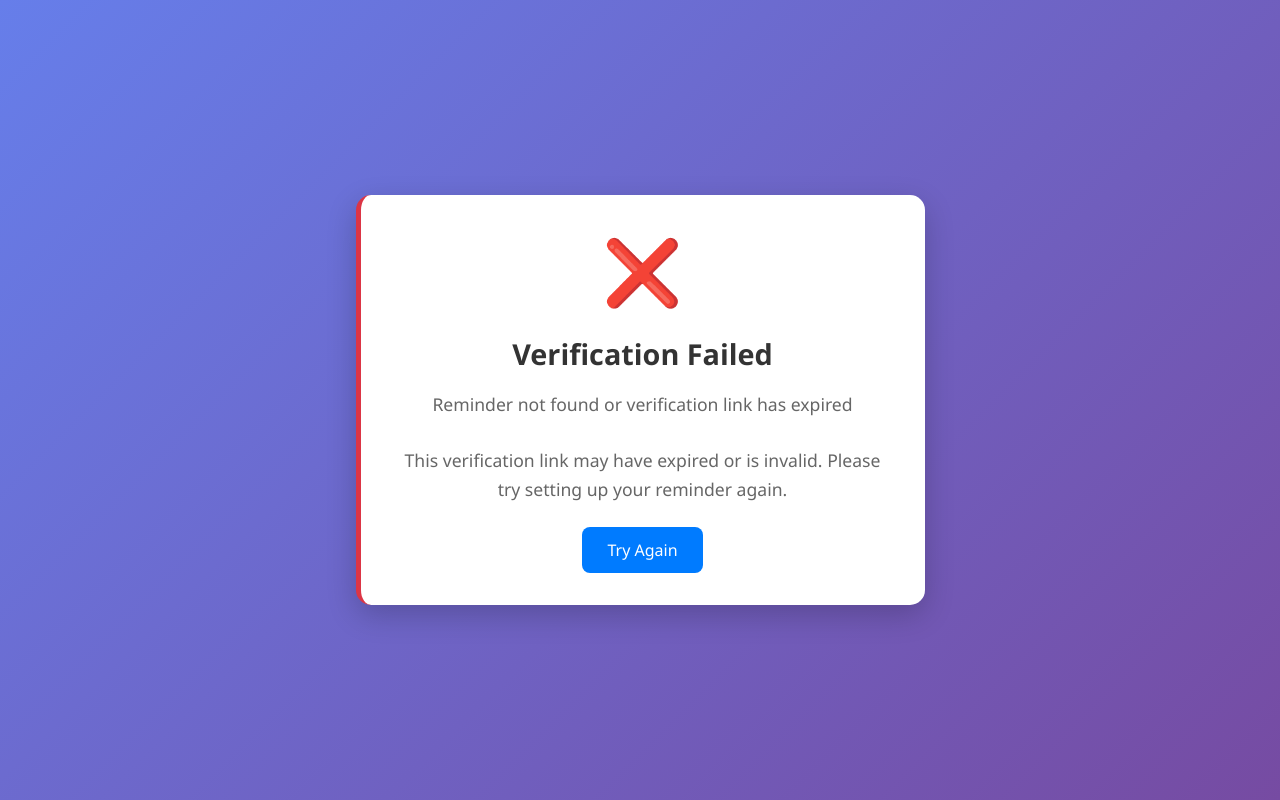
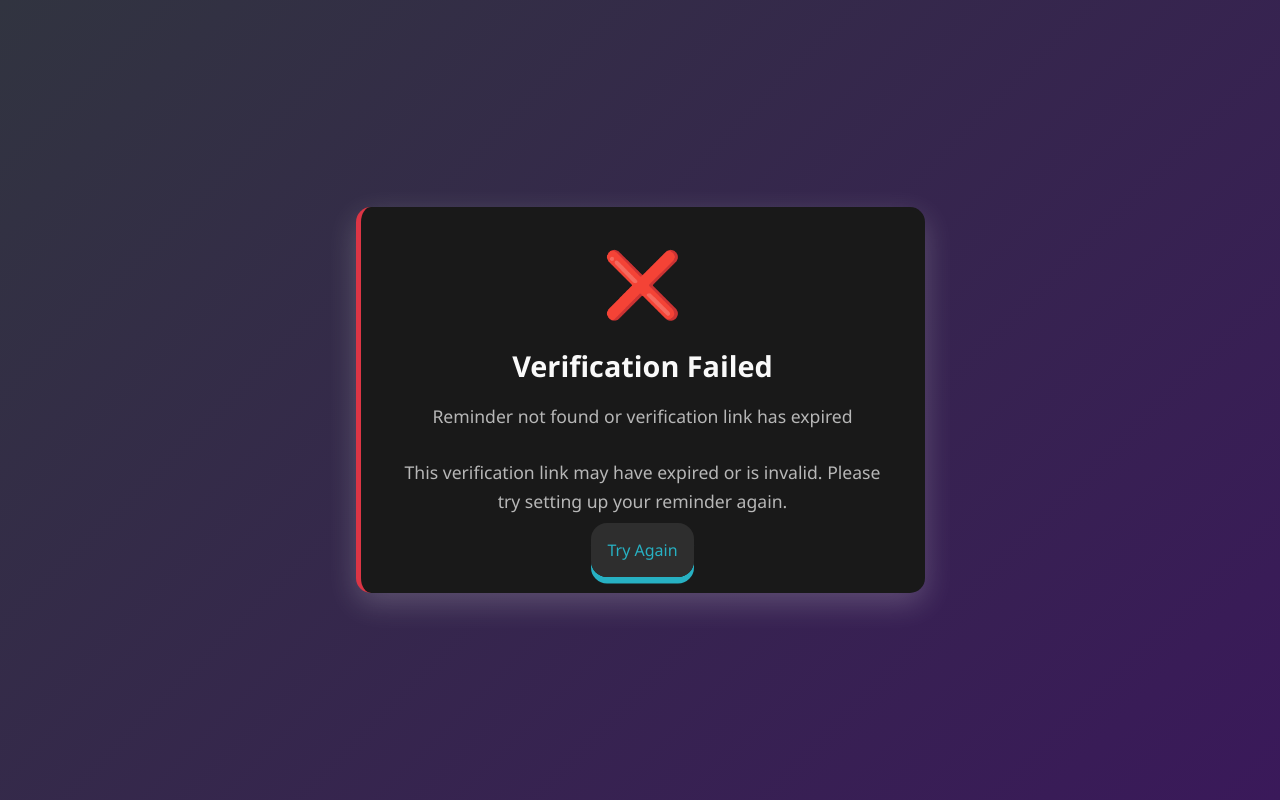
Before and after one commit to MohdMarzook/bbdc_reminder_backend, a FastAPI app: page /api/setreminder/1 in a window 1280 px wide. Run offline with FastAPI, Linux system fonts and the light colour scheme; data that the repository does not hold is empty; parts of the project's set-up code (start-up, migrations or seed data) failed here and were passed over.

Commit message:
template change

```diff
--- a/templates/reminder_success.html
+++ b/templates/reminder_success.html
@@ -7,7 +7,7 @@
     <style>
         body {
             font-family: 'Segoe UI', Tahoma, Geneva, Verdana, sans-serif;
-            background: linear-gradient(135deg, #667eea 0%, #764ba2 100%);
+            background: linear-gradient(135deg, #313440 0%, #3a195a 100%);
             margin: 0;
             padding: 0;
             min-height: 100vh;
@@ -16,11 +16,12 @@
             align-items: center;
         }
         .container {
-            background: white;
+            background: rgb(25, 25, 25);
             padding: 2rem;
             border-radius: 15px;
-            box-shadow: 0 10px 30px rgba(0,0,0,0.2);
+            box-shadow: 0 10px 30px rgba(255, 255, 255, 0.2);
             text-align: center;
+
             max-width: 500px;
             margin: 20px;
         }
@@ -40,28 +41,43 @@
             margin-bottom: 1rem;
         }
         h1 {
-            color: #333;
+            color: #f9f9f9;
             margin-bottom: 1rem;
             font-size: 1.8rem;
         }
         .message {
-            color: #666;
+            color: #b7b7b7;
             font-size: 1.1rem;
             line-height: 1.6;
             margin-bottom: 1.5rem;
         }
         .button {
-            display: inline-block;
-            padding: 12px 25px;
-            background: #007bff;
+            background-color: #2e2e2e;
+            border: none;
+            text-decoration: none;
+            padding: 1rem;
+            font-size: 1rem;
+            width: 10em;
+            border-radius: 1rem;
+            color: #27b1c3;
+            box-shadow: 0 0.4rem #27b1c3;
+            cursor: pointer;
+        }
+
+        .button:active {
             color: white;
-            text-decoration: none;
-            border-radius: 8px;
-            font-weight: 500;
-            transition: background 0.3s;
+            box-shadow: 0 0.2rem #27b1c3;
+            transform: translateY(0.2rem);
         }
-        .button:hover {
-            background: #0056b3;
+
+        .button:hover:not(:disabled) {
+            background: rgb(31, 31, 31);
+            color: rgb(201, 201, 201);
+        }
+
+        .button:disabled {
+            cursor: auto;
+            color: grey;
         }
         .success { border-left: 5px solid #28a745; }
         .error { border-left: 5px solid #dc3545; }
```
